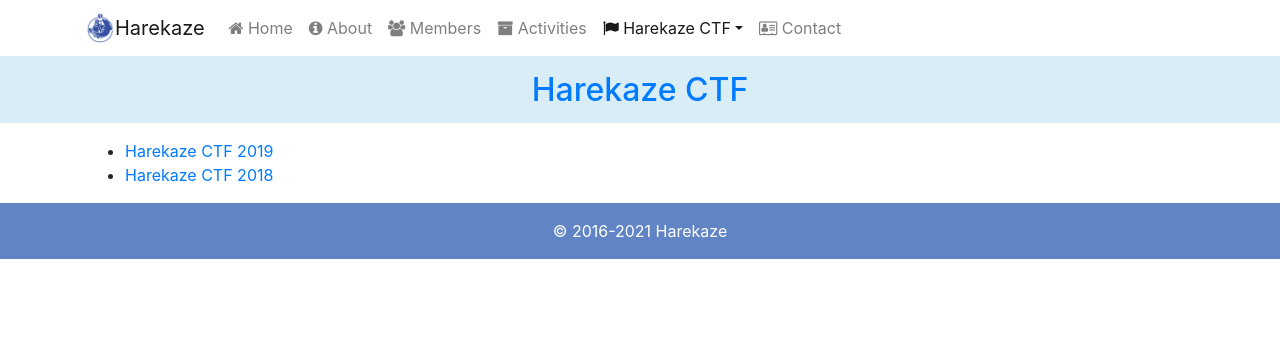
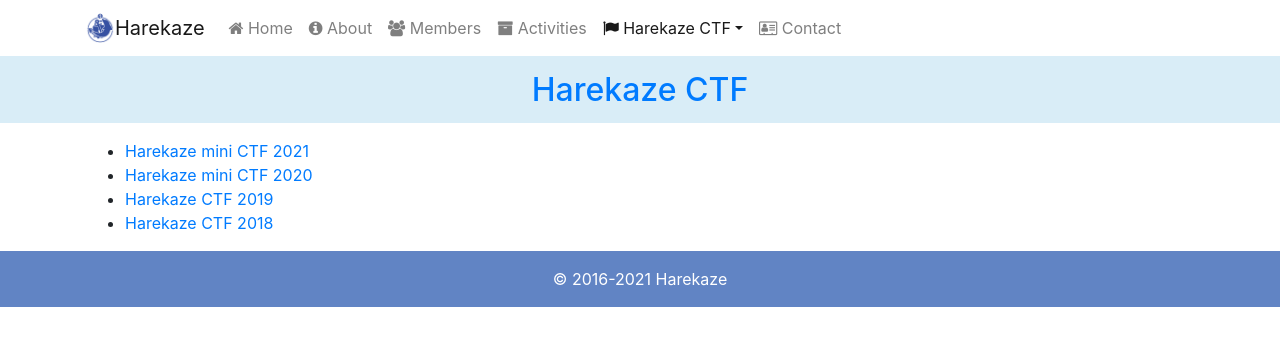
Before and after one commit to TeamHarekaze/TeamHarekaze.github.io, a Jekyll site: the page built from ctf.html, in a window 1280 px wide. Shown: the top 346 px of the page. Built offline with Jekyll 4.4.1, drawn with Linux system fonts in a browser that asks for light colours; nearby versions of some CDN libraries.

Commit message:
Update ctf.html

```diff
--- a/ctf.html
+++ b/ctf.html
@@ -9,6 +9,8 @@ title: Harekaze CTF
   </header>
   <div class="container">
     <ul>
+      <li><a href="/ctf/2021.html">Harekaze mini CTF 2021</a></li>
+      <li><a href="/ctf/2020.html">Harekaze mini CTF 2020</a></li>
       <li><a href="/ctf/2019.html">Harekaze CTF 2019</a></li>
       <li><a href="/ctf/2018.html">Harekaze CTF 2018</a></li>
     </ul>
```
